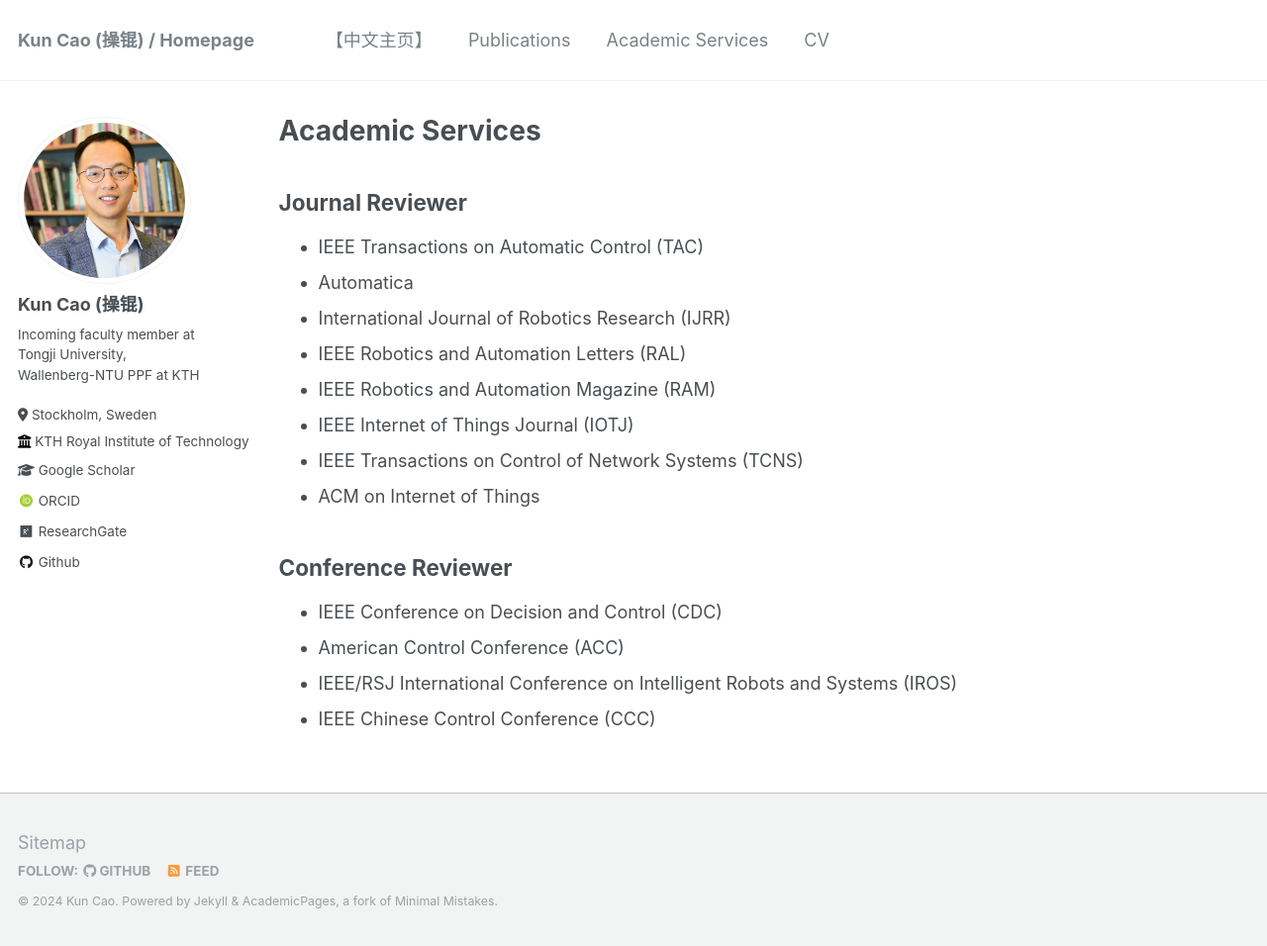
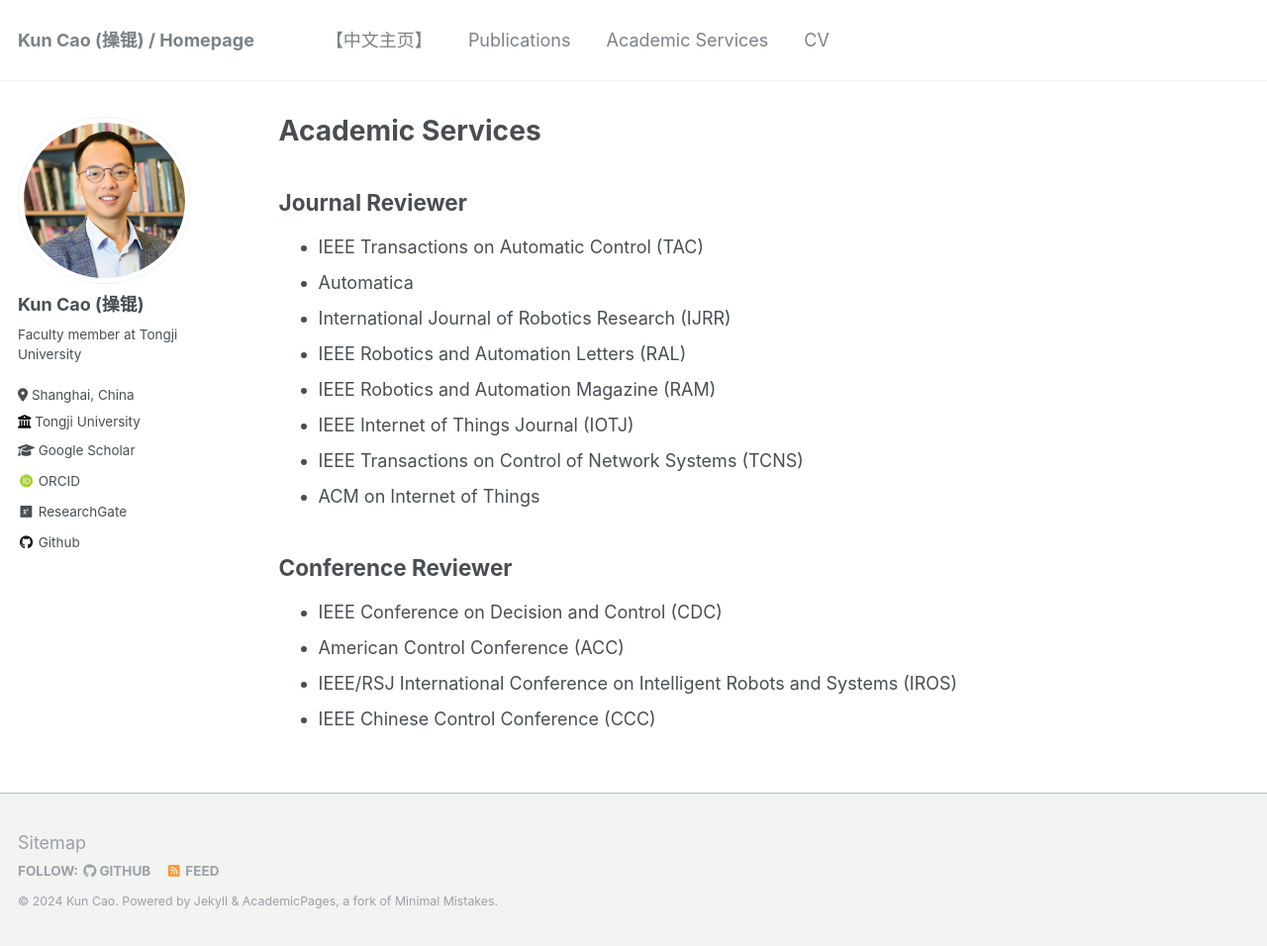
Before and after one commit to ntu-caokun/ntu-caokun.github.io, a Jekyll site: the page built from _pages/academic-services.md, in a window 1280 px wide and 956 px high. Shown: the whole window at 99% size. Built offline with Jekyll 4.4.1, drawn with Linux system fonts in a browser that asks for light colours; some web fonts are replaced.

Commit message:
Update _config.yml

```diff
--- a/_config.yml
+++ b/_config.yml
@@ -24,9 +24,9 @@
   avatar           : "profile.jpg"
   name             : "Kun Cao (操锟)"
   pronouns         : # example: "she/her"
-  bio              : "Incoming faculty member at Tongji University, Wallenberg-NTU PPF at KTH"
-  location         : "Stockholm, Sweden"
-  employer         : "KTH Royal Institute of Technology"
+  bio              : "Faculty member at Tongji University"
+  location         : "Shanghai, China"
+  employer         : "Tongji University"
   uri              : # URL
   # email            : "kun001 AT e.ntu.edu.sg"
 
```
